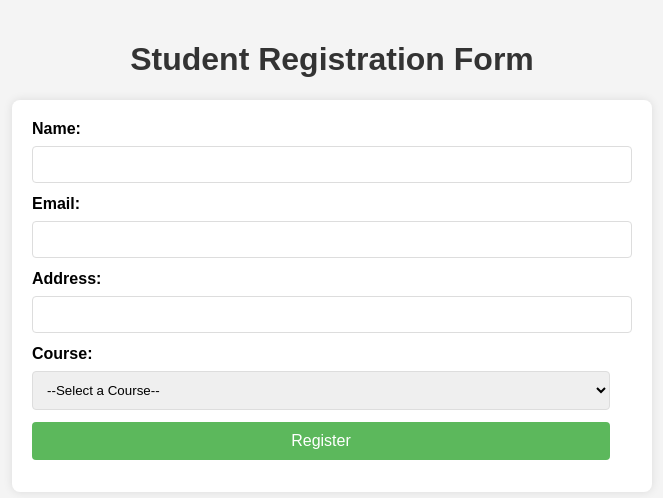
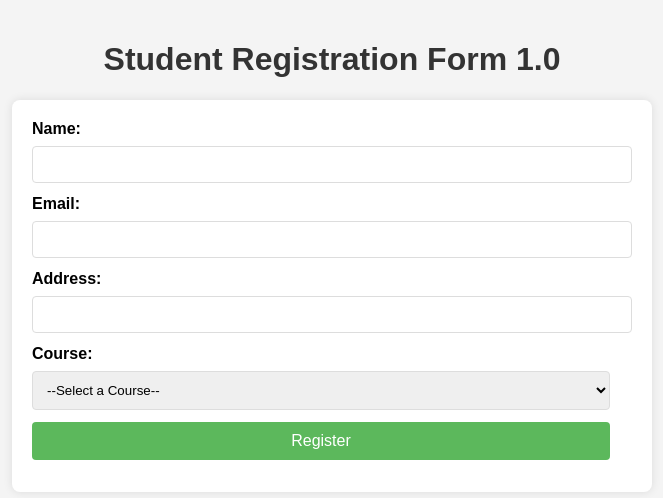
Before and after one commit to mademalekhya/student-registration, a website: page public/index.html in a window 1280 px wide. Shown: the whole page, without its empty margins (308-971 px from the left). Drawn offline with Linux system fonts and the light colour scheme.

Commit message:
Update index.html

```diff
--- a/public/index.html
+++ b/public/index.html
@@ -52,7 +52,7 @@
     </style>
 </head>
 <body>
-    <h1>Student Registration Form</h1>
+    <h1>Student Registration Form 1.0</h1>
     <form id="registrationForm">
         <label for="name">Name:</label>
         <input type="text" id="name" name="name" required>
```
